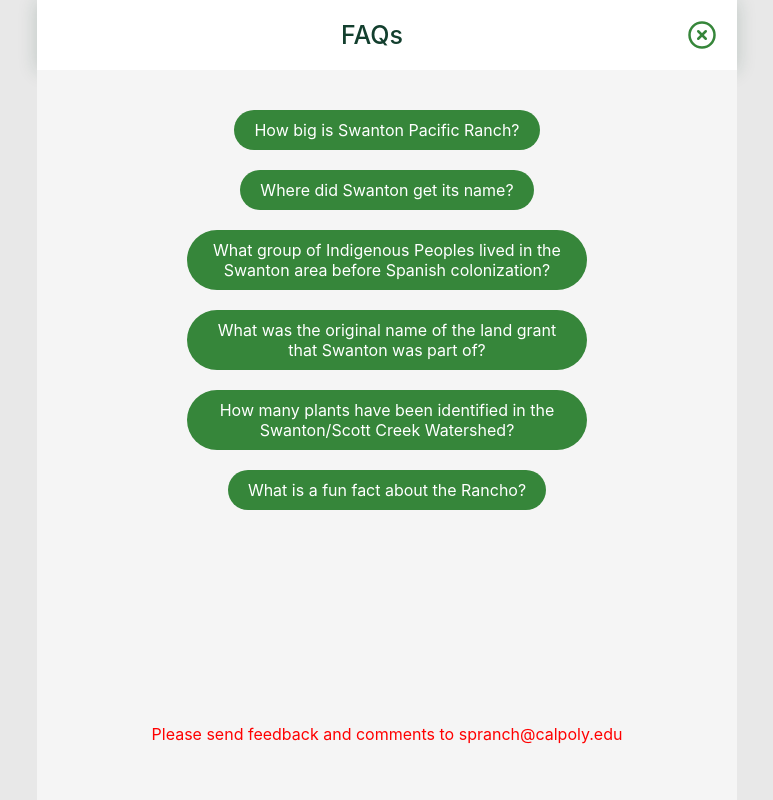
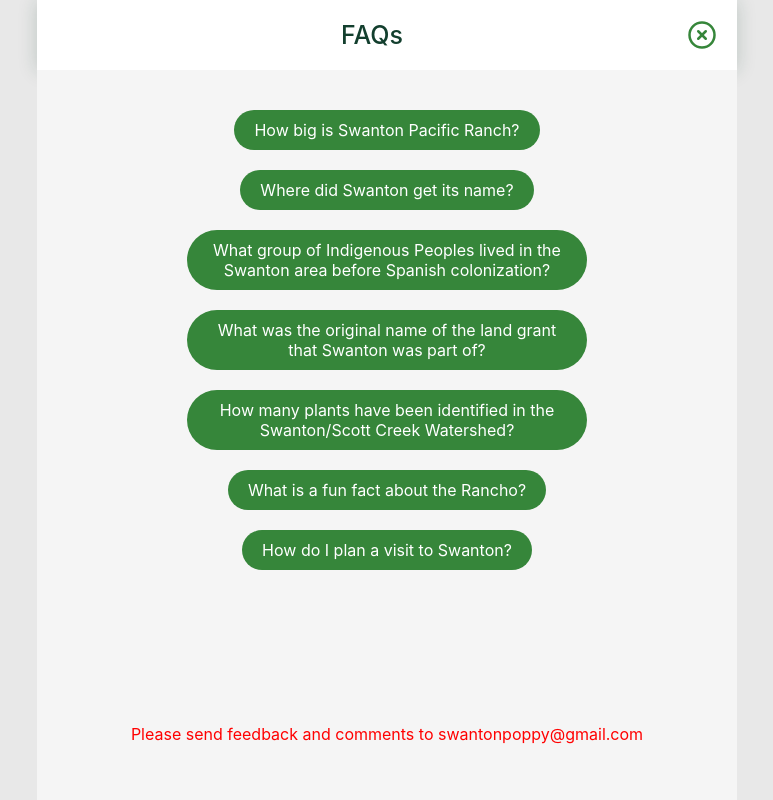
Before and after one commit to VincentPheng/swanton-chat-bot, a React (Create React App) app: page / in a window 1280 px wide. Both pictures are taken after a click on the icon 955 px from the left and 35 px from the top of the page. Shown: the whole page, without its empty margins (253-1026 px from the left). Built offline with nearby package versions, Linux system fonts and the light colour scheme.

Commit message:
Update FAQs with correct email and new question

```diff
--- a/src/components/SuggestedOptions.jsx
+++ b/src/components/SuggestedOptions.jsx
@@ -4,7 +4,7 @@
 
 export default function SuggestedOptions({ onSend, onSuggestionClick }) {
   const contactText =
-    "Please send feedback and comments to spranch@calpoly.edu";
+    "Please send feedback and comments to swantonpoppy@gmail.com";
 
   const suggestionBubbleStyle = (theme) =>
     css`
--- a/src/components/suggestions.js
+++ b/src/components/suggestions.js
@@ -5,6 +5,7 @@
   "What was the original name of the land grant that Swanton was part of?",
   "How many plants have been identified in the Swanton/Scott Creek Watershed?",
   "What is a fun fact about the Rancho?",
+  "How do I plan a visit to Swanton?",
 ];
 
 export default suggestions;
```
